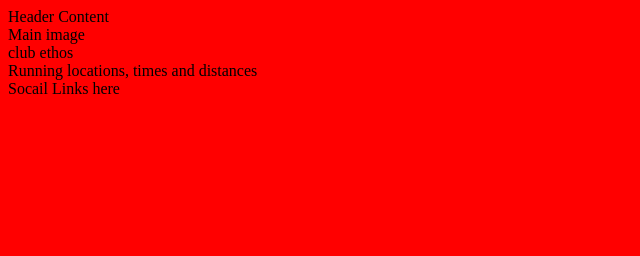
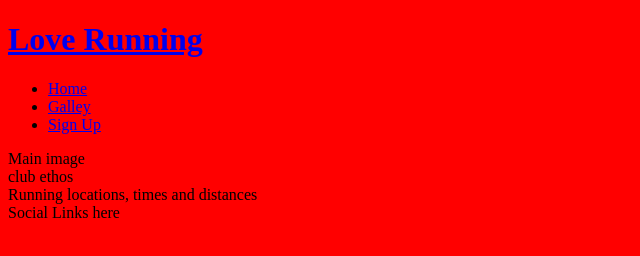
Before and after one commit to dnashwilton/Love-Running, a plain HTML site: page index.html in a window 1280 px wide. Shown: the whole page, without its empty margins (0-640 px from the left). Drawn offline with Linux system fonts and the light colour scheme.

Commit message:
add basic header structure.

```diff
--- a/index.html
+++ b/index.html
@@ -1,5 +1,6 @@
 <!DOCTYPE html>
 <html lang="en">
+
 <head>
     <meta charset="UTF-8">
     <meta http-equiv="X-UA-Compatible" content="IE=edge">
@@ -9,11 +10,32 @@
     <link rel="stylesheet" href="assets/css/styles.css">
     <title>Love Running</title>
 </head>
+
 <body>
-    <header>Header Content</header>
+    <header>
+        <a href="index.html">
+            <h1>Love Running</h1>
+        </a>
+
+        <nav>
+            <ul>
+                <li>
+                    <a href="index.html">Home</a>
+                </li>
+                <li>
+                    <a href="#">Galley</a>
+                </li>
+                <li>
+                    <a href="#">Sign Up</a>
+                </li>
+            </ul>
+        </nav>
+
+    </header>
     <section>Main image</section>
     <section>club ethos</section>
     <section>Running locations, times and distances</section>
-    <footer>Socail Links here<footer></footer>
+    <footer>Social Links here<footer></footer>
 </body>
+
 </html>
```
